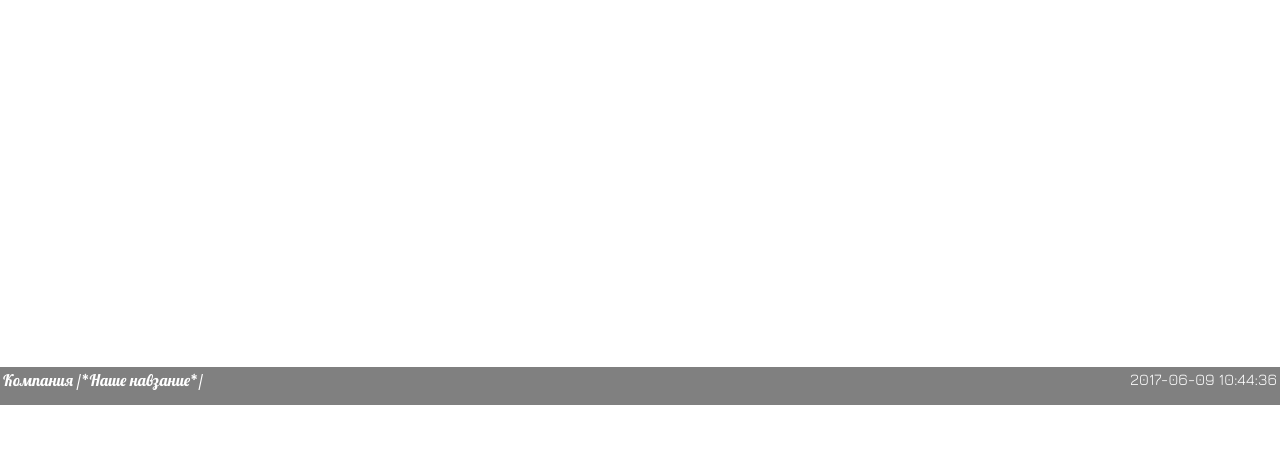
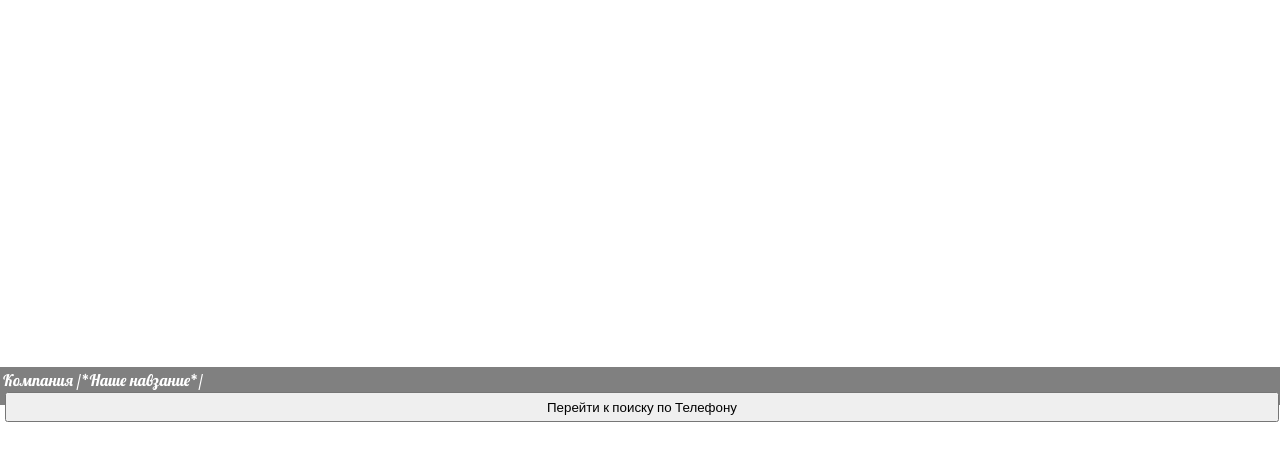
Before and after one commit to ctok81/Web-tecnology, a PHP site: page /Web-tecnology/zakaz.php in a window 1280 px wide. Shown: the part 124-598 px from the top of the page. Run offline with PHP 8.4, Linux system fonts and the light colour scheme; data that the repository does not hold is empty; some web fonts are replaced.

Commit message:
3 lab, Валидация на стороне клиента

```diff
--- a/zakaz.php
+++ b/zakaz.php
@@ -87,17 +87,22 @@ function hw(id) {
 				echo "<div class='divTableCellnone'>";
 ?>
 					<form align="center" action="handler2.php" target="area" method="post" style="border: 5px; margin: 5px; padding: 3px 5px;">
-						<input type='tel' required name="phone" placeholder="Ваш Телефон. Пример: 71234567890" pattern='[7]{1}[\d]{10}' maxlength="11" title="Пример: 71112345678">
+						<input type='tel' required name="phone" placeholder="Ваш Телефон. Пример: 71234567890" pattern='7[\d]{10}' maxlength="11" title="Пример: 71112345678">
 						<input type="text" name="fio" placeholder="Ваш ФИО">
 						<input type="text" name="chto" placeholder="Что-нибудь">
 						<input type="submit" value="Заказать услугу">
 					</form>
+
+
 				</div>
 			</div>
 
 		</article>
 		<footer>
 			<div>Компания /*Наше навзание*/
+				<form action="client/search.php">
+					<input type ="submit" value="Перейти к поиску по Телефону">
+				</form>
 			 	<span style="float:right"><?php $date = date('Y-m-d H:i:s',time()+(2*3600));
 					echo "$date";?>
 				</span>
```
